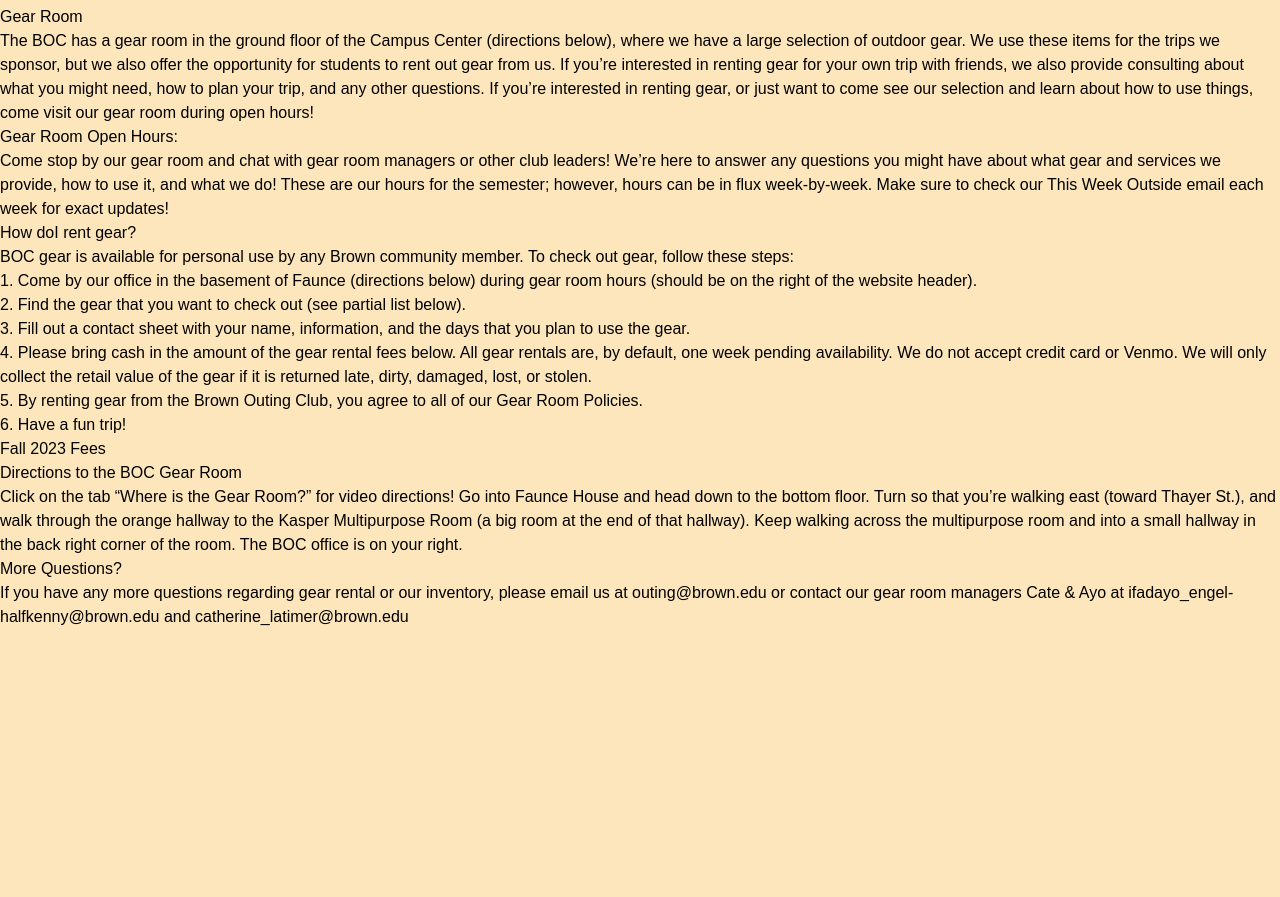
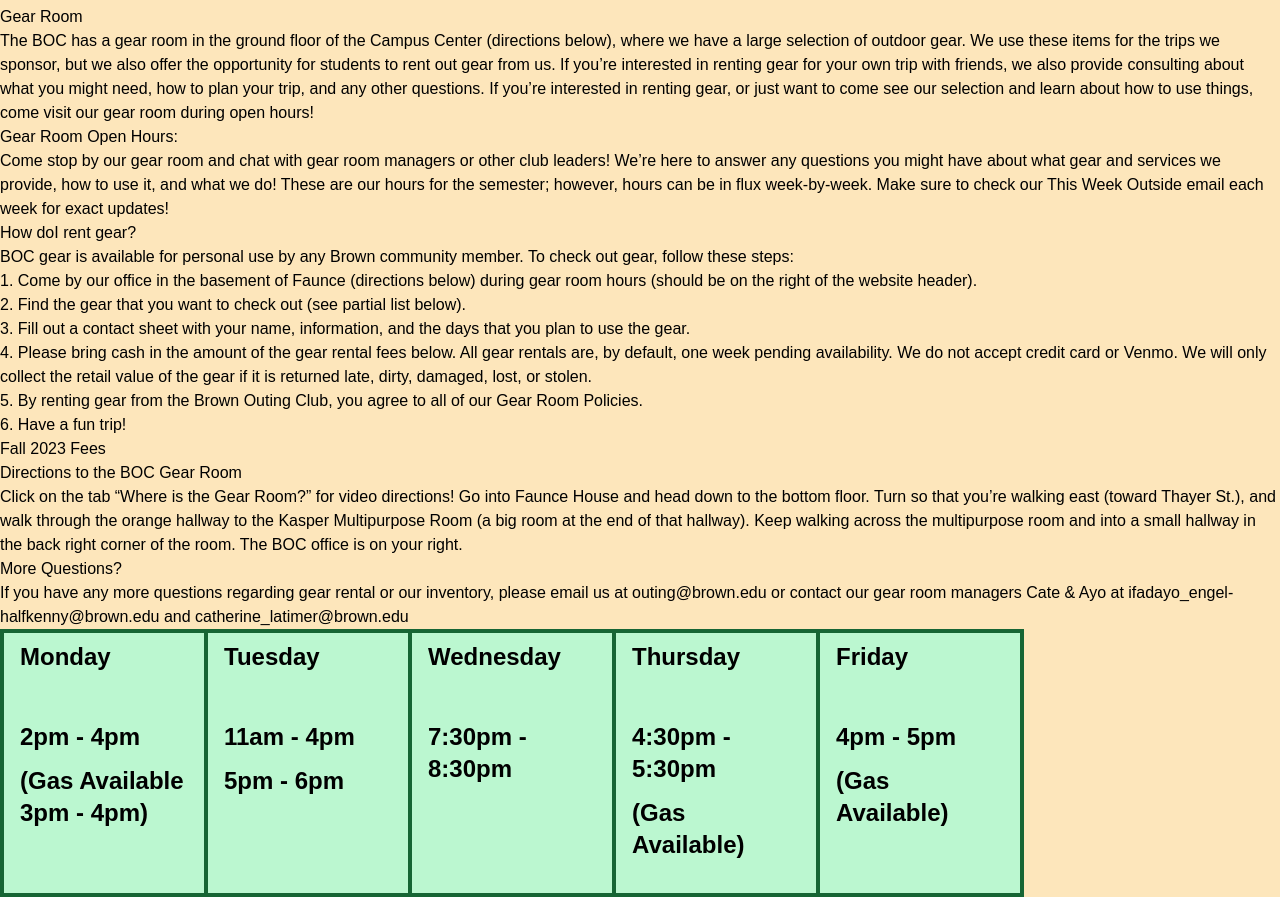
Before and after one commit to fullstackatbrown/project-boc, a Next.js app: page /gear-room in a window 1280 px wide. Before the commit the page ends 800 px from the top, so only its background shows below. Built offline with nearby package versions, Linux system fonts and the light colour scheme.

Commit message:
REadded schedule

```diff
--- a/src/app/gear-room/page.tsx
+++ b/src/app/gear-room/page.tsx
@@ -1,5 +1,6 @@
 'use client';
 import NavBar from "../components/NavBar";
+import Schedule from "./schedule"
 
 export default function GearRoom() {
     return (
@@ -58,6 +59,7 @@
                     </p>
 
                 </main>
+                <Schedule />
 
             </div>
         </div>
```
